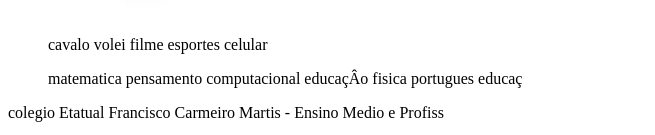
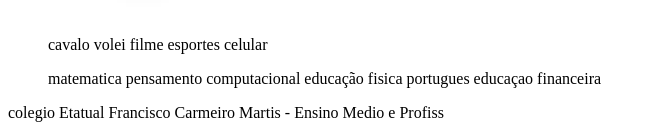
Before and after one commit to Nogueira16/1C-GABRIEL-N, a plain HTML site: page index.html in a window 1280 px wide. Shown: the part 2039-2174 px from the top of the page, without its empty margins (0-655 px from the left). Drawn offline with Linux system fonts and the light colour scheme.

Commit message:
Update index.html

```diff
--- a/index.html
+++ b/index.html
@@ -46,9 +46,9 @@
 <ol class="minhalista">
      <l1>matematica</l1>
      <l1>pensamento computacional</l1>
-     <l1>educaçÂo fisica</l1>
+     <l1>educação fisica</l1>
      <l1>portugues</l1>
-     <l1>educaç</l1>
+     <l1>educaçao financeira</l1>
 </ol>
 
 <footer class="rodape">
```
